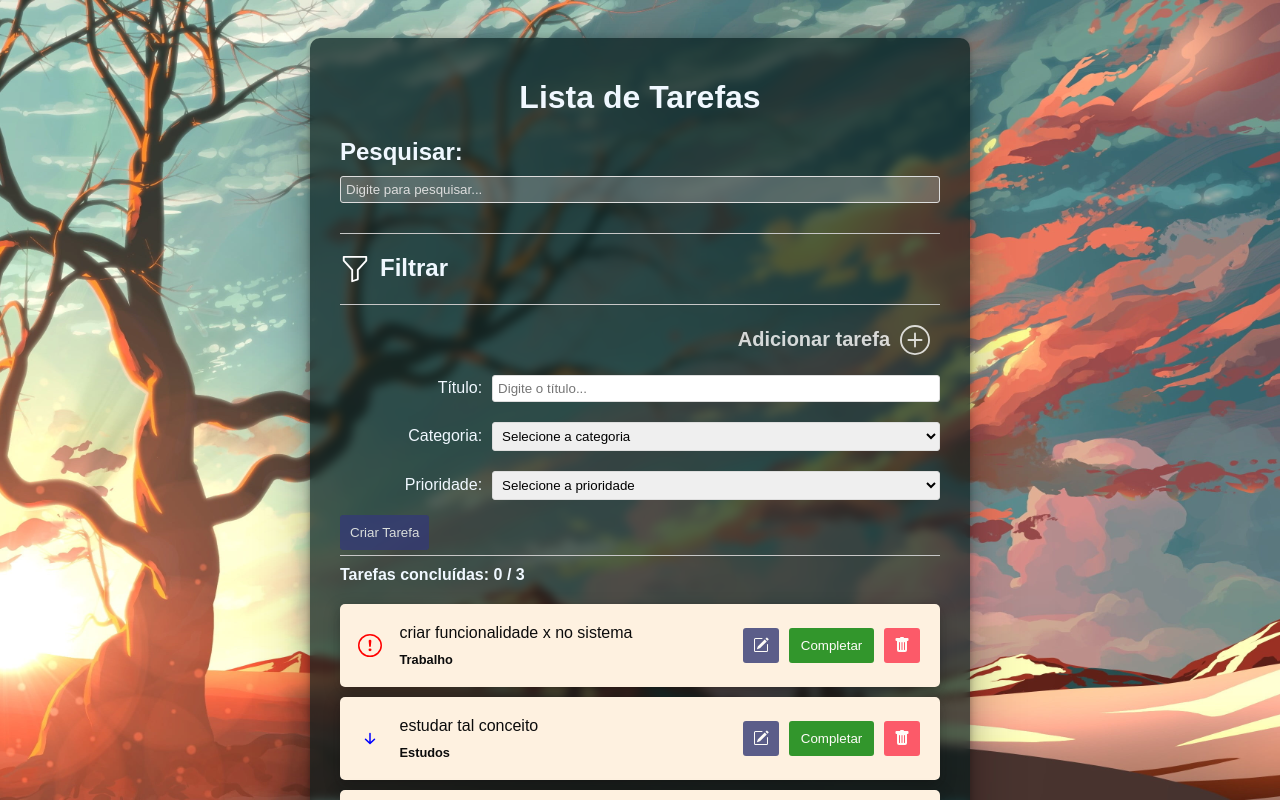
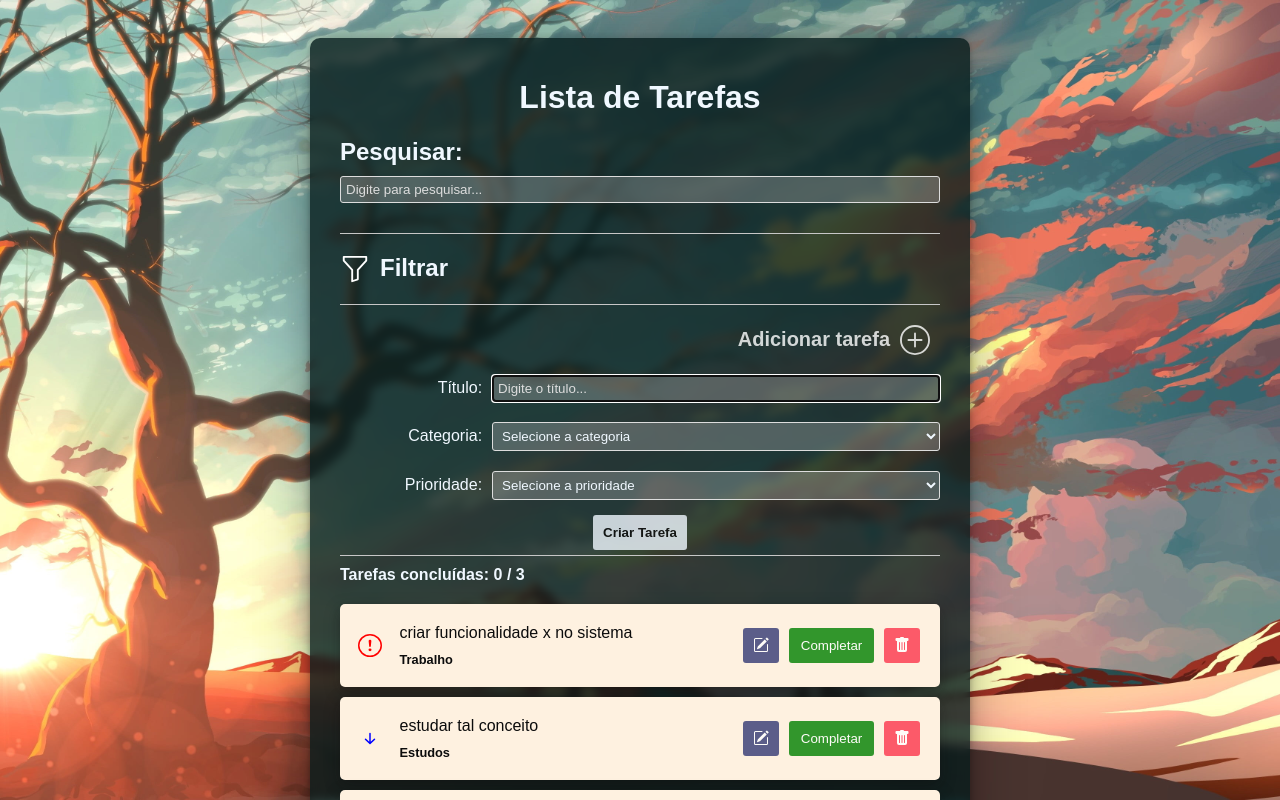
Before and after one commit to rianreiss/react-to-do-list, a React (Vite) app in the folder my-vite-project/: page / in a window 1280 px wide. Both pictures are taken after a click on the button "Adicionar tarefa". Shown: the top 800 px of the page. Built offline with nearby package versions, Linux system fonts and the light colour scheme.

Commit message:
probably the last styling

```diff
--- a/my-vite-project/src/App.css
+++ b/my-vite-project/src/App.css
@@ -12,7 +12,7 @@ body {
 .app {
   max-width: 600px;
   margin: 0 auto 300px;
-  background-color: rgba(5, 27, 27, 0.7);
+  background-color: rgba(5, 27, 27, 0.8);
   box-shadow: rgba(0, 0, 0, 0.25) 0px 54px 55px, rgba(0, 0, 0, 0.12) 0px -12px 30px, rgba(0, 0, 0, 0.12) 0px 4px 6px, rgba(0, 0, 0, 0.17) 0px 12px 13px, rgba(0, 0, 0, 0.09) 0px -3px 5px;
   padding: 20px 30px;
   border-radius: 10px;
@@ -276,6 +276,11 @@ select {
   gap: 0.5rem;
   transition: display 0.3s ease-in-out;
 }
+.filter-container .filter-options button {
+  background-color: #f0f8ff;
+  color: #0c0c0c;
+  font-weight: bold;
+}
 .filter-container .filter-options div {
   flex: 1 1 0;
 }
@@ -334,6 +339,29 @@ select {
 }
 .todo-form button {
   margin: 15px 0;
+  background-color: #f0f8ff;
+  color: #0c0c0c;
+  font-weight: bold;
+}
+.todo-form input,
+.todo-form select {
+  background-color: rgba(199, 199, 199, 0.3);
+  color: #f0f8ff;
+}
+.todo-form input::-moz-placeholder, .todo-form select::-moz-placeholder {
+  color: #ddd;
+}
+.todo-form input::placeholder,
+.todo-form select::placeholder {
+  color: #ddd;
+}
+.todo-form input option,
+.todo-form select option {
+  color: #0c0c0c;
+}
+.todo-form .submit {
+  display: flex;
+  justify-content: center;
 }
 
 .addTodo {
@@ -388,4 +416,8 @@ select {
 .openFilter-exit-done {
   height: 0px;
   opacity: 0;
+}
+
+.no-task {
+  margin: 25px 0 0 0;
 }/*# sourceMappingURL=App.css.map */
--- a/my-vite-project/src/App.scss
+++ b/my-vite-project/src/App.scss
@@ -33,7 +33,7 @@ body {
 .app {
     max-width: 600px;
     margin: 0 auto 300px;
-    background-color: rgba($color42, 0.7);
+    background-color: rgba($color42, 0.8);
     box-shadow: rgba(0, 0, 0, 0.25) 0px 54px 55px, rgba(0, 0, 0, 0.12) 0px -12px 30px, rgba(0, 0, 0, 0.12) 0px 4px 6px, rgba(0, 0, 0, 0.17) 0px 12px 13px, rgba(0, 0, 0, 0.09) 0px -3px 5px;
     padding: 20px 30px;
     border-radius: 10px;
@@ -317,6 +317,13 @@ select {
         gap: .5rem;
         transition: display 0.3s ease-in-out;
 
+        button {
+
+            background-color: $white1;
+            color: $black1;
+            font-weight: bold;
+        }
+
         div {
             flex: 1 1 0;
 
@@ -382,6 +389,28 @@ select {
 
     button {
         margin: 15px 0;
+        background-color: $white1;
+        color: $black1;
+        font-weight: bold;
+    }
+
+    input,
+    select {
+        background-color: rgba($white2, 0.3);
+        color: $white1;
+
+        &::placeholder {
+            color: #ddd;
+        }
+
+        option {
+            color: $black1;
+        }
+    }
+
+    .submit {
+        display: flex;
+        justify-content: center;
     }
 }
 
@@ -442,3 +471,7 @@ select {
     height: 0px;
     opacity: 0;
 }
+
+.no-task {
+    margin: 25px 0 0 0;
+}
--- a/my-vite-project/src/components/TodoForm.jsx
+++ b/my-vite-project/src/components/TodoForm.jsx
@@ -47,7 +47,7 @@ const TodoForm = ({ addTodo }) => {
 
           <div style={{ marginTop: '20px' }} className='content-add-form'>
             <label htmlFor="title">Título:</label>
-            <input value={value} type="text" placeholder='Digite o título...' onChange={(e) => setValue(e.target.value)} required />
+            <input value={value} type="text" placeholder='Digite o título...' onChange={(e) => setValue(e.target.value)} required autoFocus/>
 
             <label htmlFor="title">Categoria:</label>
             <select value={category} onChange={(e) => setCategory(e.target.value)}>
@@ -66,7 +66,7 @@ const TodoForm = ({ addTodo }) => {
             </select>
           </div>
 
-          <div>
+          <div className='submit'>
             <button type='submit'>Criar Tarefa</button>
           </div>
         </form>
```
Also changed, not shown: 1 other file (tests, documents, lock files or other folders).
